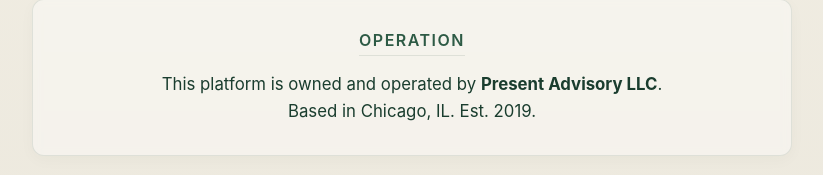
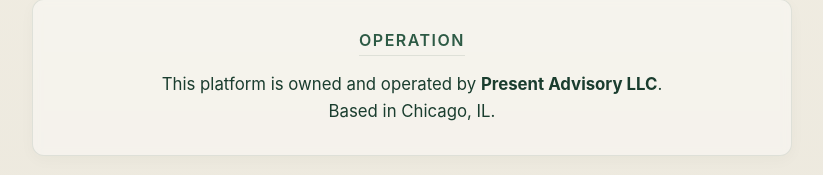
Before and after one commit to mikeispresent/wh-landing, a plain HTML site: page index.html in a window 1280 px wide. Shown: the part 578-753 px from the top of the page, without its empty margins (228-1051 px from the left). Drawn offline with Linux system fonts and the light colour scheme.

Commit message:
Remove establishment year from company description

```diff
--- a/index.html
+++ b/index.html
@@ -128,7 +128,7 @@
             <h2>Operation</h2>
             <p>
                 This platform is owned and operated by <strong>Present Advisory LLC</strong>. <br>
-                Based in Chicago, IL. Est. 2019.
+                Based in Chicago, IL.
             </p>
         </div>
 
```
